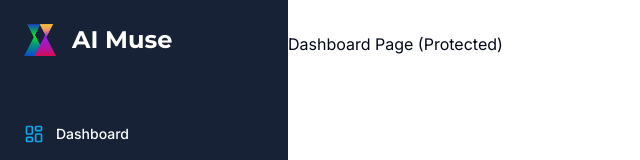
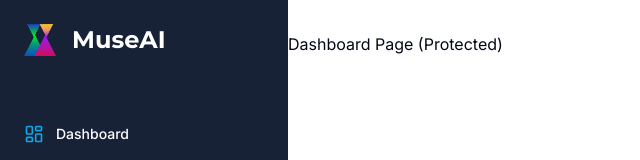
Before and after one commit to JamShou/MuseAI, a Next.js app: page /dashboard in a window 1280 px wide. Shown: the top 160 px of the page, without its empty margins (0-640 px from the left). Built offline with nearby package versions, Linux system fonts and the light colour scheme.

Commit message:
added tab icon and renamed application

```diff
--- a/app/layout.tsx
+++ b/app/layout.tsx
@@ -6,8 +6,9 @@ import { ClerkProvider } from "@clerk/nextjs";
 const inter = Inter({ subsets: ["latin"] });
 
 export const metadata: Metadata = {
-  title: "AI Muse",
+  title: "MuseAI",
   description: "AI Platform",
+  icons: "/images/favicon.ico"
 };
 
 export default function RootLayout({
--- a/components/sidebar.tsx
+++ b/components/sidebar.tsx
@@ -61,7 +61,7 @@ const Sidebar = () => {
             <Image fill alt="Logo" src="/logo.png" />
           </div>
           <h1 className={cn("text-2xl font-bold", montserrat.className)}>
-            AI Muse
+            MuseAI
           </h1>
         </Link>
         <div className="space-y-1">
```
Also changed, not shown: 2 other files (tests, documents, lock files or other folders).
